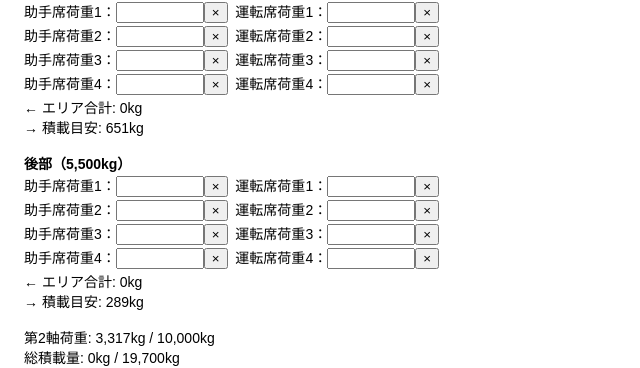
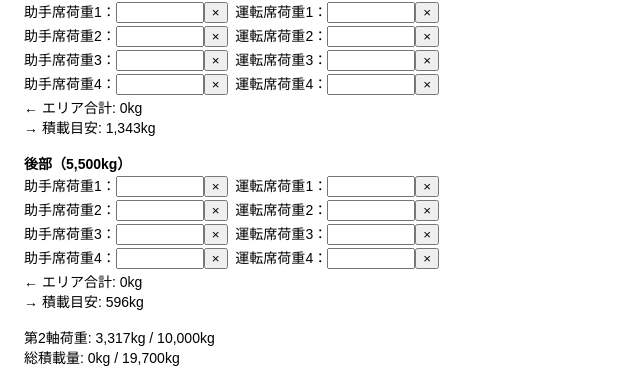
Before and after one commit to Toyotayusou1111/-, a React (Create React App) app: page / in a window 1280 px wide. Shown: the part 488-856 px from the top of the page, without its empty margins (0-640 px from the left). Built offline with nearby package versions, Linux system fonts and the light colour scheme.

Commit message:
Update App.js

```diff
--- a/src/App.js
+++ b/src/App.js
@@ -1,11 +1,17 @@
-// === App.js（最終確定版：エンター右移動・中間②以降の目安ロジック修正） ===
+// === App.js（最終確定版：中間②・後部の目安を軸制限から分離） ===
 import React, { useState, useRef } from "react";
 
 export default function App() {
-  const MAX_AXLE = 10000;
-  const MAX_TOTAL = 19700;
-  const COEF = { ひな壇: 0.6817, 中間1: 0.607, 中間2: 0.0975, 後部: 0.0433 };
-  const INTERCEPT = 3317.33;
+  const MAX_AXLE = 10000;          // 第2軸上限
+  const MAX_TOTAL = 19700;         // 総積載上限
+  const COEF = {                  // 各エリア → 第2軸への影響係数
+    ひな壇: 0.6817,
+    中間1: 0.607,
+    中間2: 0.0975,
+    後部: 0.0433,
+  };
+  const INTERCEPT = 3317.33;       // 空車時オフセット
+
   const areaMeta = [
     { key: "ひな壇", label: "ひな壇（3,700kg）" },
     { key: "中間1", label: "中間①（4,100kg）" },
@@ -19,12 +25,15 @@ export default function App() {
   const [entries, setEntries] = useState([newEntry()]);
   const refs = useRef({});
 
-  const n = (v) => parseFloat(v) || 0;
+  const n = (v) => parseFloat(v) || 0; // 数値化ヘルパ
   const areaSum = (en, k) => en[k].reduce((s, r) => s + n(r.left) + n(r.right), 0);
 
+  // ────────────────────────────────────────────
+  // 各便の合計値・目安を計算
+  // ────────────────────────────────────────────
   const totals = (en) => {
-    const areaSums = areaMeta.map((a) => ({ key: a.key, sum: areaSum(en, a.key) }));
-    const total = areaSums.reduce((s, a) => s + a.sum, 0);
+    const total = areaMeta.reduce((s, a) => s + areaSum(en, a.key), 0);
+
     const axle =
       areaSum(en, "ひな壇") * COEF.ひな壇 +
       areaSum(en, "中間1") * COEF.中間1 +
@@ -32,26 +41,26 @@ export default function App() {
       areaSum(en, "後部") * COEF.後部 +
       INTERCEPT;
 
-    const remainTotal = MAX_TOTAL - total;
-    const remainAxle = MAX_AXLE - axle;
+    const remainTotal = Math.max(0, MAX_TOTAL - total);
+    const remainAxle = MAX_AXLE - axle; // 負値の場合=既に超過
 
     const estimate = {};
-    // 未入力エリアだけを対象に目安を算出
     const targets = areaMeta.filter((a) => areaSum(en, a.key) === 0);
-    if (targets.length > 0) {
+    if (targets.length) {
       const coefSum = targets.reduce((s, a) => s + COEF[a.key], 0);
+
       targets.forEach((a) => {
-        // 中間②・後部は“積むと第2軸が軽くなる”ため掛け算、
-        // それ以外は従来通り割り算で制限
-        const est = a.key === "中間2" || a.key === "後部"
-          ? Math.min(
-              remainTotal * (COEF[a.key] / coefSum),
-              remainAxle * COEF[a.key]
-            )
-          : Math.min(
-              remainTotal * (COEF[a.key] / coefSum),
-              remainAxle / COEF[a.key]
-            );
+        let est;
+        if (a.key === "中間2" || a.key === "後部") {
+          // 軽く作用 → 第2軸超過でも積める余地あり → 総量だけで配分
+          est = remainTotal * (COEF[a.key] / coefSum);
+        } else {
+          // 重く作用 → 総量と軸双方の制限を考慮
+          est = Math.min(
+            remainTotal * (COEF[a.key] / coefSum),
+            remainAxle > 0 ? remainAxle / COEF[a.key] : 0
+          );
+        }
         estimate[a.key] = Math.floor(est);
       });
     }
@@ -59,6 +68,7 @@ export default function App() {
     return { total, axle, estimate };
   };
 
+  // 値設定ヘルパ
   const setVal = (ei, k, ri, side, v) =>
     setEntries((p) => {
       const cp = [...p];
@@ -70,18 +80,20 @@ export default function App() {
 
   const clear = (ei, k, ri, side) => setVal(ei, k, ri, side, "");
 
+  // エンターキーで右移動
   const handleKeyDown = (e, ei, k, ri, side) => {
     if (e.key === "Enter") {
-      const order = ["left", "right"];
-      const sideIdx = order.indexOf(side);
-      const nextSide = sideIdx === 0 ? "right" : "left";
-      const nextRi = sideIdx === 0 ? ri : ri + 1;
+      const nextSide = side === "left" ? "right" : "left";
+      const nextRi = side === "left" ? ri : ri + 1;
       const nextKey = `${ei}-${k}-${nextRi}-${nextSide}`;
       const nextInput = refs.current[nextKey];
       if (nextInput) nextInput.focus();
     }
   };
 
+  // ────────────────────────────────────────────
+  // UI
+  // ────────────────────────────────────────────
   return (
     <div style={{ padding: 16, fontFamily: "sans-serif", fontSize: 14 }}>
       <h2>リフト重量記録（最大26便）</h2>
@@ -116,7 +128,8 @@ export default function App() {
                       style={{ width: 80 }}
                     />
                     <button onClick={() => clear(ei, key, ri, "left")}>×</button>
-                    &nbsp; 運転席荷重{ri + 1}：
+                    &nbsp;
+                    運転席荷重{ri + 1}：
                     <input
                       type="number"
                       value={row.right}
```
